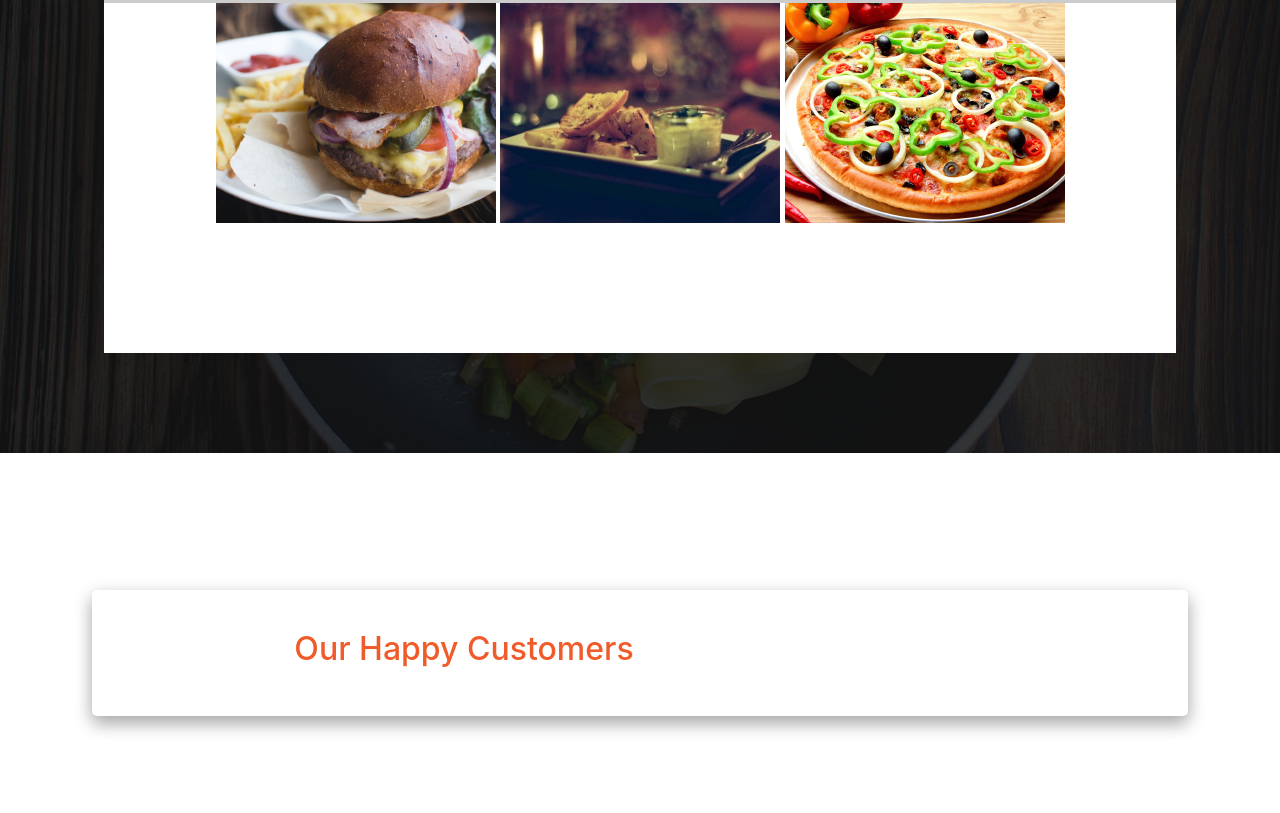
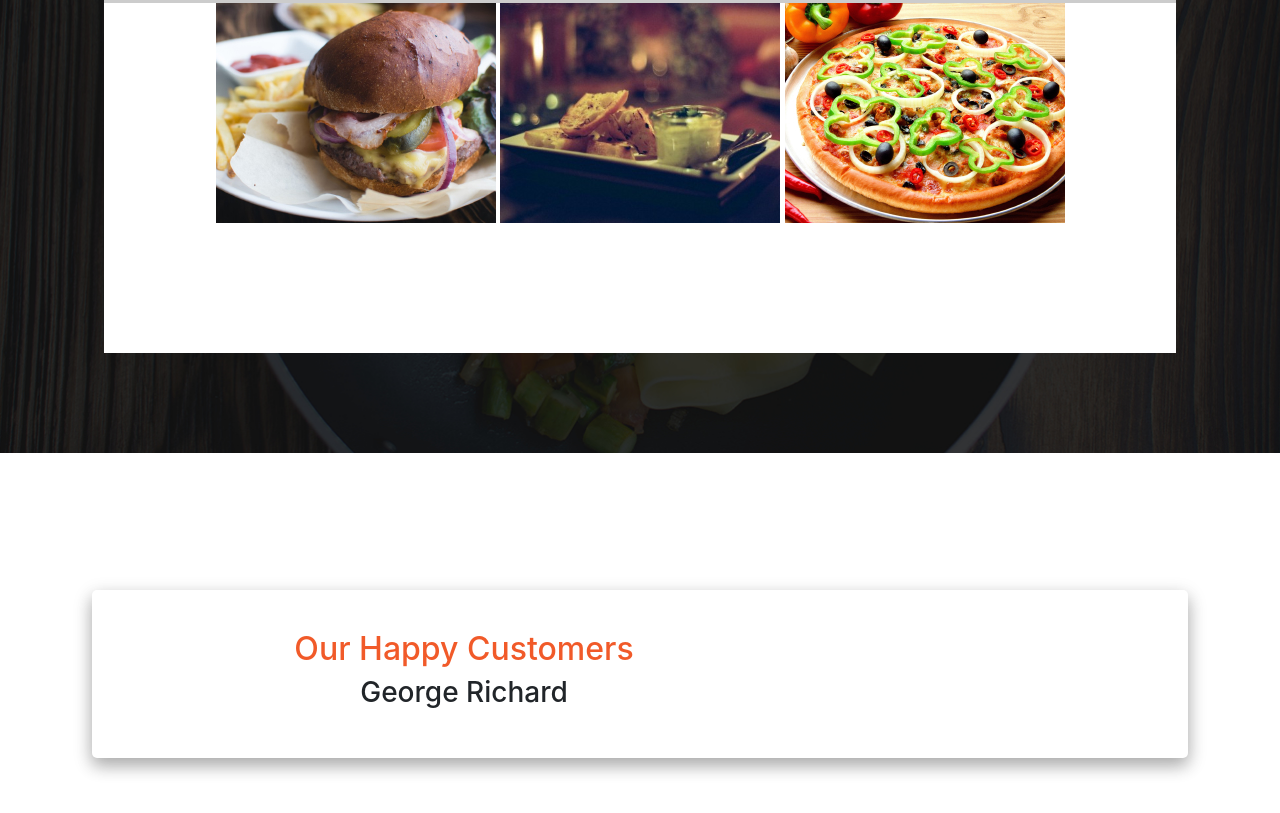
Before and after one commit to ramza007/Anita-Kitchen, a plain HTML site: page index.html in a window 1280 px wide. Shown: the part 2489-3302 px from the top of the page. Drawn offline with Linux system fonts and the light colour scheme.

Commit message:
added user George Richard name

```diff
--- a/index.html
+++ b/index.html
@@ -125,7 +125,7 @@
             </div>
           </div>
 
-          <!--Customers profiles-->
+<!--Customers profiles-->
   <div class="container-fluid">
     <div class="row">
       <div class="col-md-12 bg-1">
@@ -133,5 +133,6 @@
           <div class="col-md-8 bg-1">
             <div id="article">
               <h2 id="articleh2">Our Happy Customers</h2>
+              <h3>George Richard</h3>
   </body>
 </html>
```
